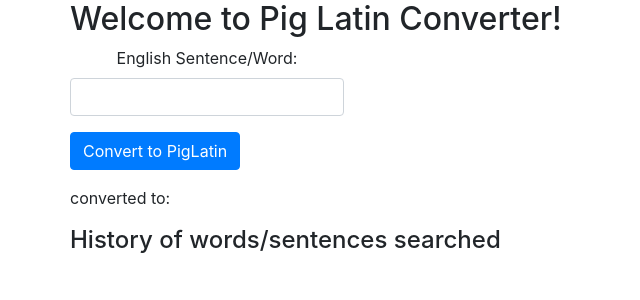
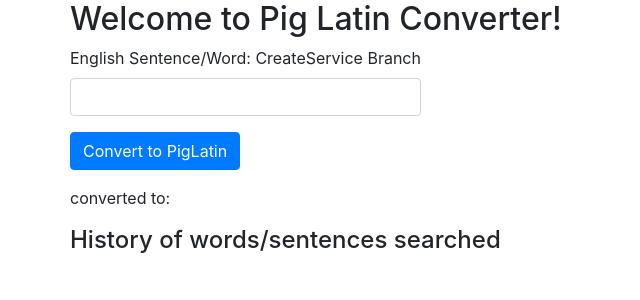
Before and after one commit to c-science1/pigLatinExercise, an Angular app: page / in a window 1280 px wide. Shown: the top 300 px of the page, without its empty margins (0-640 px from the left). Built offline with nearby package versions, Linux system fonts and the light colour scheme.

Commit message:
feature/createService

```diff
--- a/src/app/app.component.html
+++ b/src/app/app.component.html
@@ -7,7 +7,7 @@
   </div>
   <div class="row">
     <div class="form-group">
-        <label for="searchWord">English Sentence/Word:</label>
+        <label for="searchWord">English Sentence/Word: CreateService Branch</label>
         <input #box class="form-control" id="searchWord">
     </div>
   </div>
```
